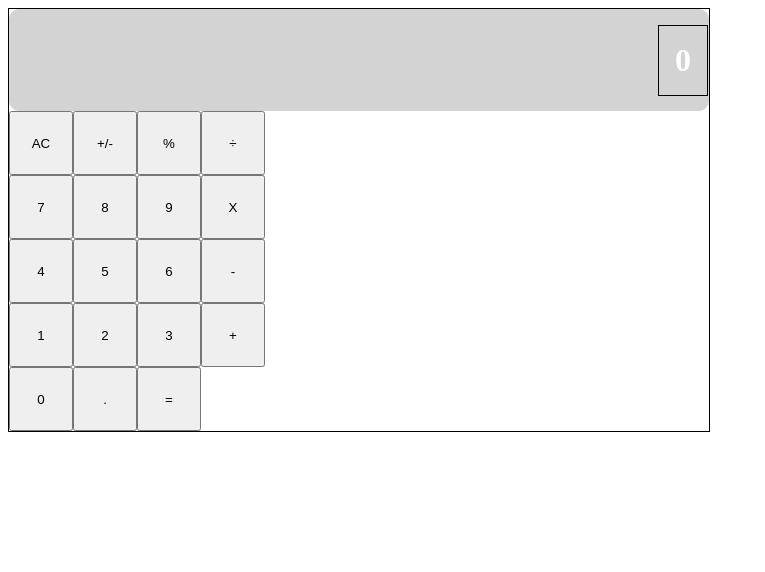
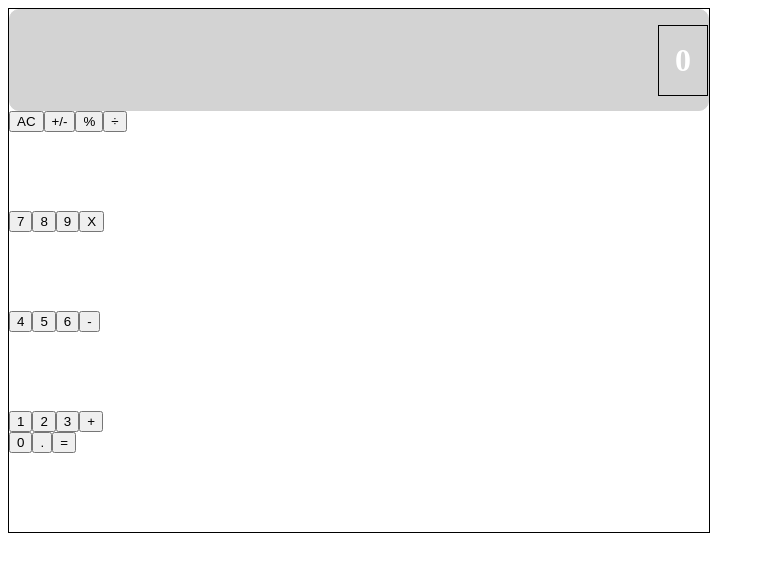
Before and after one commit to adriaanbd/reagir_calculator, a React (Create React App) app: page / in a window 1280 px wide. Shown: the top 572 px of the page, without its empty margins (0-765 px from the left). Built offline with nearby package versions, Linux system fonts and the light colour scheme.

Commit message:
added row className to each div group in panel with 100px height

```diff
--- a/src/App.css
+++ b/src/App.css
@@ -10,10 +10,14 @@
   flex-direction: column;
 }
 
-.btn {
+.row {
+  height: 100px;
+}
+
+/* .btn {
   height: 4rem;
   width: 4rem;
-}
+} */
 
 .display {
   display: flex;
--- a/src/components/ButtonPanel.js
+++ b/src/components/ButtonPanel.js
@@ -4,19 +4,19 @@ import Button from './Button';
 function ButtonPanel() {
   return (
     <div className="btn-panel">
-      <div>
+      <div className="row">
         <Button symbol="AC" />
         <Button symbol="+/-" />
         <Button symbol="%" />
         <Button symbol="÷" />
       </div>
-      <div>
+      <div className="row">
         <Button symbol="7" />
         <Button symbol="8" />
         <Button symbol="9" />
         <Button symbol="X" />
       </div>
-      <div>
+      <div className="row">
         <Button symbol="4" />
         <Button symbol="5" />
         <Button symbol="6" />
@@ -28,7 +28,7 @@ function ButtonPanel() {
         <Button symbol="3" />
         <Button symbol="+" />
       </div>
-      <div>
+      <div className="row">
         <Button symbol="0" />
         <Button symbol="." />
         <Button symbol="=" />
```
